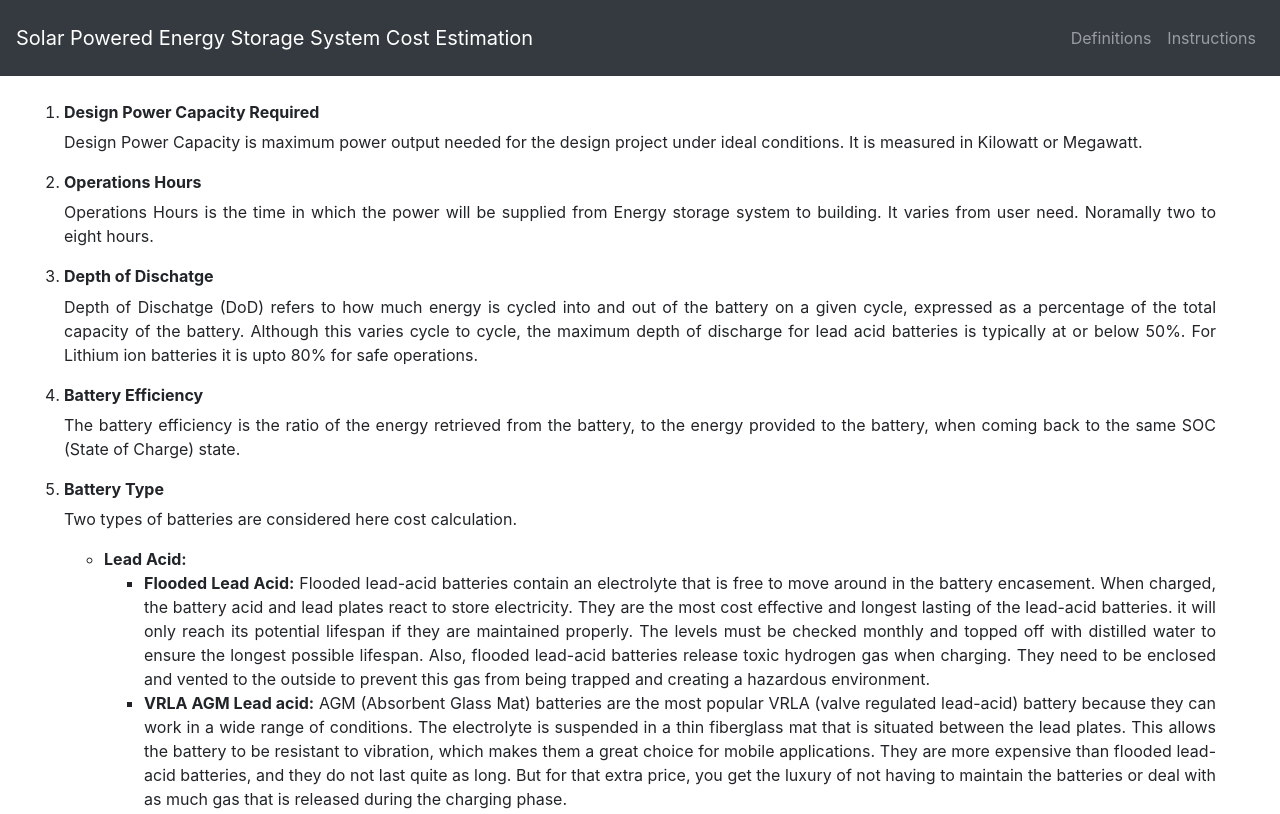
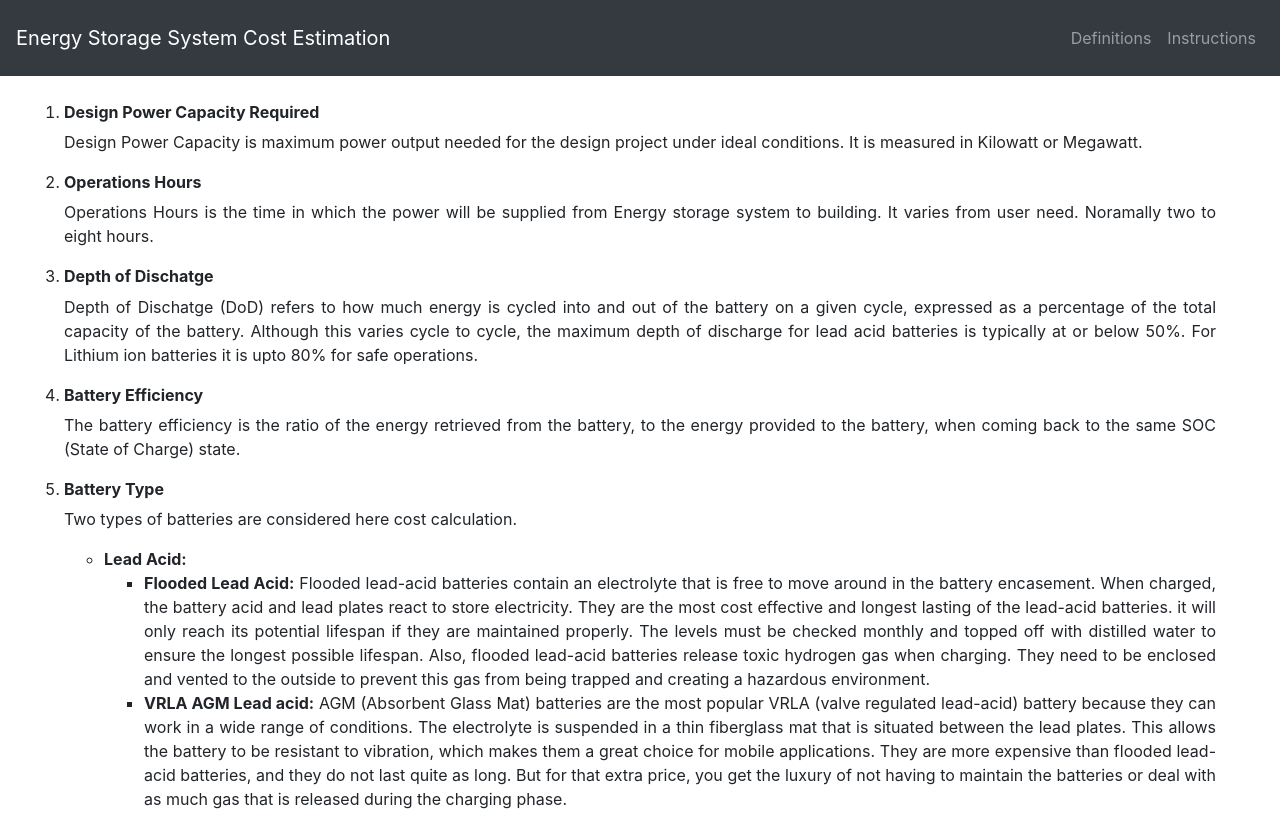
Before and after one commit to fahadalam126/Energy-storage-cost-estimator, a plain HTML site: page definition.html in a window 1280 px wide. Shown: the top 814 px of the page. Drawn offline with nearby package versions, Linux system fonts and the light colour scheme.

Commit message:
header update for instruction and definition

```diff
--- a/definition.html
+++ b/definition.html
@@ -16,7 +16,7 @@
 
 <body>
     <nav class="navbar navbar-expand-lg navbar-dark bg-dark">
-        <a class="navbar-brand" href="index.html">Solar Powered Energy Storage System Cost Estimation</a>
+        <a class="navbar-brand" href="index.html">Energy Storage System Cost Estimation</a>
         <button class="navbar-toggler" type="button" data-toggle="collapse" data-target="#navbarSupportedContent" aria-controls="navbarSupportedContent" aria-expanded="false" aria-label="Toggle navigation">
             <span class="navbar-toggler-icon"></span>
         </button>
```
Also changed, not shown: instruction.html (+1 -1 lines).
